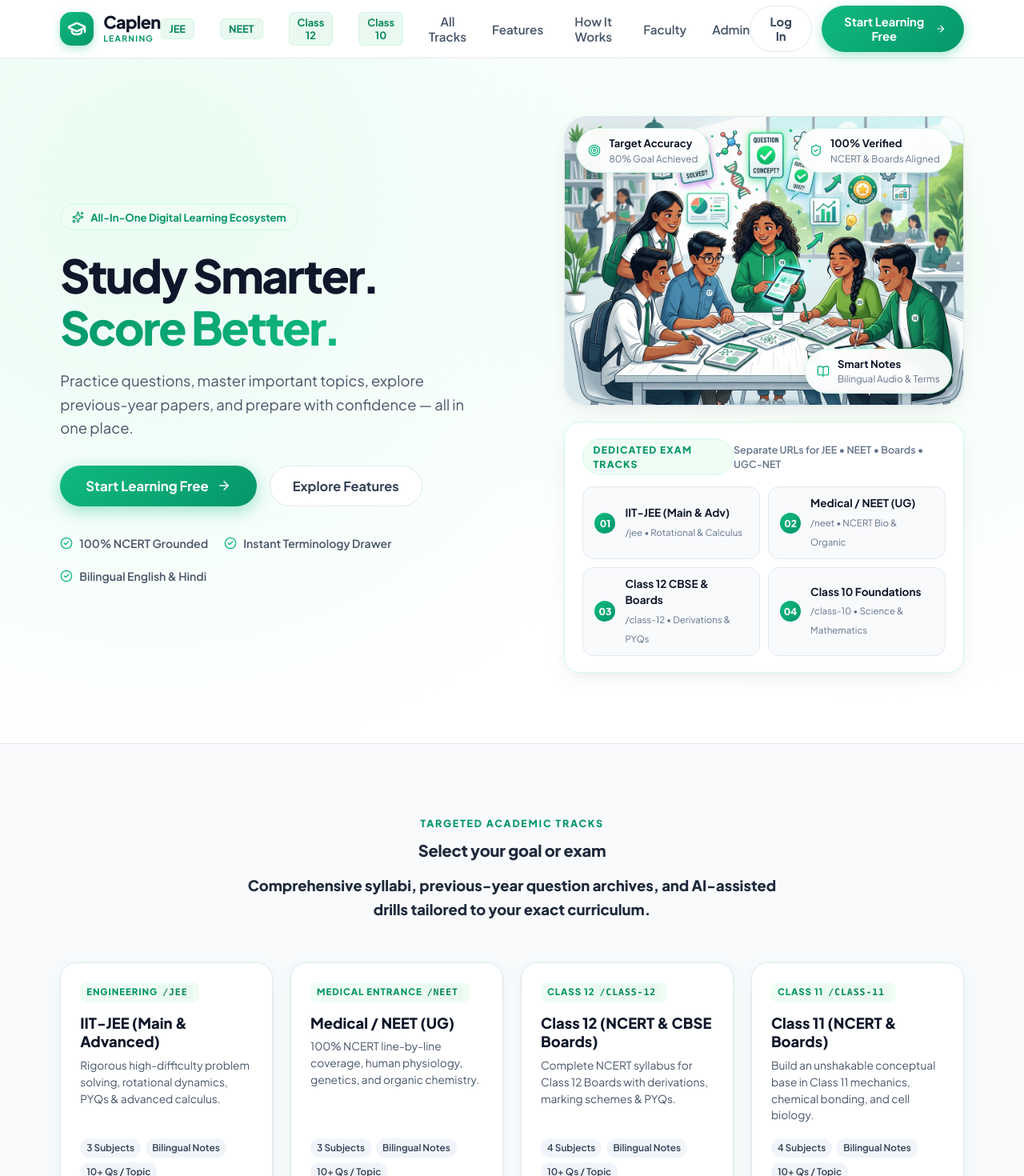
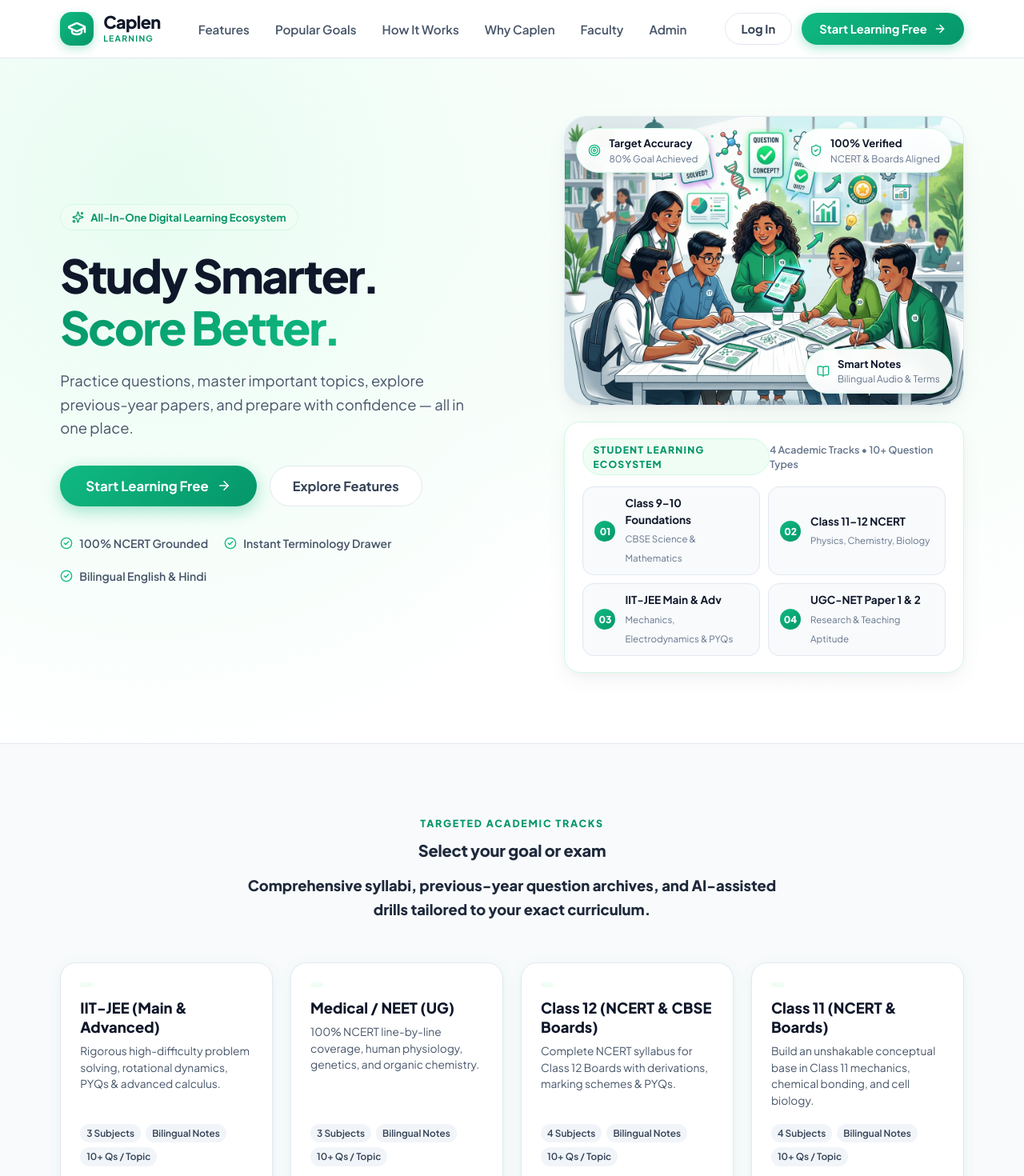
Before and after one commit to svarvh/pepe, a React (Vite) app: page / in a window 1280 px wide. Shown: the top 1470 px of the page at 80% size. Built offline with nearby package versions, Linux system fonts and the light colour scheme.

Commit message:
fix: Revert public landing page and dashboard to clean original design while preserving dedicated exam URLs

```diff
--- a/src/components/DashboardView.jsx
+++ b/src/components/DashboardView.jsx
@@ -78,34 +78,14 @@ export default function DashboardView({
 
   return (
     <div className="minimal-dashboard-container fade-in">
-      {/* Track Quick Switcher Pills: Separate URL for each exam (/jee, /neet, /class-12, /class-11, /class-10, /class-9, /ugc-net) */}
-      <div className="track-pills-scroll-container">
-        {EXAM_TRACKS.map((t) => {
-          const isActive = t.id === currentTrack.id || t.slug === currentTrack.slug;
-          return (
-            <button
-              key={t.id}
-              className={`track-pill-item ${isActive ? "active" : ""}`}
-              onClick={() => onCourseChange && onCourseChange(t.id)}
-              title={`Switch to ${t.name} (${t.slug})`}
-            >
-              <span className="track-pill-name">{t.shortName}</span>
-              <span className="track-pill-url">{t.slug}</span>
-            </button>
-          );
-        })}
-      </div>
-
       {/* 1. Main Welcome Section */}
       <section className="dashboard-welcome-section">
-        <span className="learning-space-eyebrow">
-          {currentTrack.shortName.toUpperCase()} PREPARATION SPACE
-        </span>
+        <span className="learning-space-eyebrow">YOUR LEARNING SPACE</span>
         <h1 className="learning-space-heading">
-          Ready to master <span className="highlight-green-text">{currentTrack.shortName}?</span>
+          What would you like to do <span className="highlight-green-text">today?</span>
         </h1>
         <p className="learning-space-subtitle">
-          {currentTrack.tagline || "Choose a path and learn at your own pace."}
+          Choose a path and learn at your own pace.
         </p>
       </section>
 
@@ -198,7 +178,7 @@ export default function DashboardView({
               }
             }}
           >
-            <span>Explore {currentTrack.shortName} topics</span>
+            <span>Explore topics</span>
             <ArrowRight size={17} strokeWidth={2.4} />
           </button>
         </div>
@@ -296,7 +276,7 @@ export default function DashboardView({
               }
             }}
           >
-            <span>Start {currentTrack.shortName} practice</span>
+            <span>Start practicing</span>
             <ArrowRight size={17} strokeWidth={2.4} />
           </button>
         </div>
@@ -305,7 +285,7 @@ export default function DashboardView({
       {/* 3. Recent Learning Section ("Pick up where you left off") */}
       <section className="recent-learning-section">
         <div className="recent-header-row">
-          <h3 className="recent-title">Pick up where you left off in {currentTrack.shortName}</h3>
+          <h3 className="recent-title">Pick up where you left off</h3>
           <button
             type="button"
             id="btn-recent-view-all"
--- a/src/components/Header.jsx
+++ b/src/components/Header.jsx
@@ -131,7 +131,7 @@ export default function Header({
               >
                 <div className="course-item-title-row">
                   <strong>{c.name}</strong>
-                  <span className="course-slug-chip">{c.slug || `/${c.id}`}</span>
+                  {c.badge && <span className="badge badge-sm">{c.badge}</span>}
                 </div>
                 <span className="course-item-desc">{c.description}</span>
               </button>
--- a/src/components/PublicLandingPage.jsx
+++ b/src/components/PublicLandingPage.jsx
@@ -50,26 +50,17 @@ export default function PublicLandingPage({
           </div>
 
           <nav className="landing-nav-links">
-            <button onClick={() => onNavigateToCourse("/jee")} className="landing-nav-link exam-pill" title="IIT-JEE Dedicated Portal (/jee)">
-              JEE
-            </button>
-            <button onClick={() => onNavigateToCourse("/neet")} className="landing-nav-link exam-pill" title="NEET Medical Dedicated Portal (/neet)">
-              NEET
-            </button>
-            <button onClick={() => onNavigateToCourse("/class-12")} className="landing-nav-link exam-pill" title="Class 12 Boards Portal (/class-12)">
-              Class 12
-            </button>
-            <button onClick={() => onNavigateToCourse("/class-10")} className="landing-nav-link exam-pill" title="Class 10 Foundations Portal (/class-10)">
-              Class 10
-            </button>
-            <button onClick={() => scrollToSection("popular-goals")} className="landing-nav-link">
-              All Tracks
-            </button>
             <button onClick={() => scrollToSection("features")} className="landing-nav-link">
               Features
             </button>
+            <button onClick={() => scrollToSection("popular-goals")} className="landing-nav-link">
+              Popular Goals
+            </button>
             <button onClick={() => scrollToSection("how-it-works")} className="landing-nav-link">
               How It Works
+            </button>
+            <button onClick={() => scrollToSection("why-caplen")} className="landing-nav-link">
+              Why Caplen
             </button>
             <button onClick={onGoToFaculty} className="landing-nav-link" title="Open Faculty Panel (/faculty)">
               Faculty
@@ -209,43 +200,43 @@ export default function PublicLandingPage({
               </div>
             </div>
 
-            {/* Platform Feature Highlight Strip: Direct 1-Click Track Portals */}
+            {/* Platform Feature Highlight Strip (Replaces the question preview) */}
             <div className="hero-platform-showcase-card">
               <div className="showcase-card-header">
-                <div className="showcase-pill-title">DEDICATED EXAM TRACKS</div>
-                <span className="showcase-subtitle">Separate URLs for JEE • NEET • Boards • UGC-NET</span>
+                <div className="showcase-pill-title">STUDENT LEARNING ECOSYSTEM</div>
+                <span className="showcase-subtitle">4 Academic Tracks • 10+ Question Types</span>
               </div>
 
               <div className="showcase-tracks-row">
-                <div className="showcase-track-item" onClick={() => onNavigateToCourse("/jee")} title="Open /jee">
+                <div className="showcase-track-item" onClick={() => onOpenAuth("register")}>
                   <span className="track-number">01</span>
                   <div>
-                    <strong>IIT-JEE (Main & Adv)</strong>
-                    <small>/jee • Rotational & Calculus</small>
+                    <strong>Class 9–10 Foundations</strong>
+                    <small>CBSE Science & Mathematics</small>
                   </div>
                 </div>
 
-                <div className="showcase-track-item" onClick={() => onNavigateToCourse("/neet")} title="Open /neet">
+                <div className="showcase-track-item" onClick={() => onOpenAuth("register")}>
                   <span className="track-number">02</span>
                   <div>
-                    <strong>Medical / NEET (UG)</strong>
-                    <small>/neet • NCERT Bio & Organic</small>
+                    <strong>Class 11–12 NCERT</strong>
+                    <small>Physics, Chemistry, Biology</small>
                   </div>
                 </div>
 
-                <div className="showcase-track-item" onClick={() => onNavigateToCourse("/class-12")} title="Open /class-12">
+                <div className="showcase-track-item" onClick={() => onOpenAuth("register")}>
                   <span className="track-number">03</span>
                   <div>
-                    <strong>Class 12 CBSE & Boards</strong>
-                    <small>/class-12 • Derivations & PYQs</small>
+                    <strong>IIT-JEE Main & Adv</strong>
+                    <small>Mechanics, Electrodynamics & PYQs</small>
                   </div>
                 </div>
 
-                <div className="showcase-track-item" onClick={() => onNavigateToCourse("/class-10")} title="Open /class-10">
+                <div className="showcase-track-item" onClick={() => onOpenAuth("register")}>
                   <span className="track-number">04</span>
                   <div>
-                    <strong>Class 10 Foundations</strong>
-                    <small>/class-10 • Science & Mathematics</small>
+                    <strong>UGC-NET Paper 1 & 2</strong>
+                    <small>Research & Teaching Aptitude</small>
                   </div>
                 </div>
               </div>
@@ -272,17 +263,13 @@ export default function PublicLandingPage({
                 className="goal-card"
                 onClick={() => {
                   if (onNavigateToCourse) {
-                    onNavigateToCourse(course.slug || course.id);
+                    onNavigateToCourse(course.id);
                   } else {
                     onOpenAuth("register");
                   }
                 }}
-                title={`Open ${course.name} at ${course.slug || `/${course.id}`}`}
               >
-                <div className="goal-badge-strip">
-                  <span>{course.badge || course.category}</span>
-                  <span className="course-slug-chip">{course.slug || `/${course.id}`}</span>
-                </div>
+                <div className="goal-badge-strip">{course.examType}</div>
                 <h3 className="goal-title">{course.name}</h3>
                 <p className="goal-desc">{course.description}</p>
                 <div className="goal-meta-row">
@@ -294,7 +281,7 @@ export default function PublicLandingPage({
                   type="button"
                   className="goal-action-btn"
                 >
-                  <span>Enter {course.slug || course.name}</span>
+                  <span>Start Preparing</span>
                   <ArrowRight size={15} />
                 </button>
               </div>
@@ -562,13 +549,10 @@ export default function PublicLandingPage({
           <div className="footer-col">
             <h4 className="footer-heading">Academic Tracks</h4>
             <ul className="footer-links">
-              <li><button onClick={() => onNavigateToCourse && onNavigateToCourse("/jee")}>IIT-JEE Main & Advanced (/jee)</button></li>
-              <li><button onClick={() => onNavigateToCourse && onNavigateToCourse("/neet")}>Medical / NEET (UG) (/neet)</button></li>
-              <li><button onClick={() => onNavigateToCourse && onNavigateToCourse("/class-12")}>Class 12 Boards (/class-12)</button></li>
-              <li><button onClick={() => onNavigateToCourse && onNavigateToCourse("/class-11")}>Class 11 NCERT (/class-11)</button></li>
-              <li><button onClick={() => onNavigateToCourse && onNavigateToCourse("/class-10")}>Class 10 Foundations (/class-10)</button></li>
-              <li><button onClick={() => onNavigateToCourse && onNavigateToCourse("/class-9")}>Class 9 Foundations (/class-9)</button></li>
-              <li><button onClick={() => onNavigateToCourse && onNavigateToCourse("/ugc-net")}>UGC-NET Paper 1 & 2 (/ugc-net)</button></li>
+              <li><button onClick={() => onNavigateToCourse && onNavigateToCourse("class9_10")}>Class 9–10 Foundations</button></li>
+              <li><button onClick={() => onNavigateToCourse && onNavigateToCourse("class11_12")}>Class 11–12 NCERT</button></li>
+              <li><button onClick={() => onNavigateToCourse && onNavigateToCourse("jee_advanced")}>IIT-JEE Main & Advanced</button></li>
+              <li><button onClick={() => onNavigateToCourse && onNavigateToCourse("ugc_net")}>UGC-NET Paper 1 & 2</button></li>
             </ul>
           </div>
 
```
